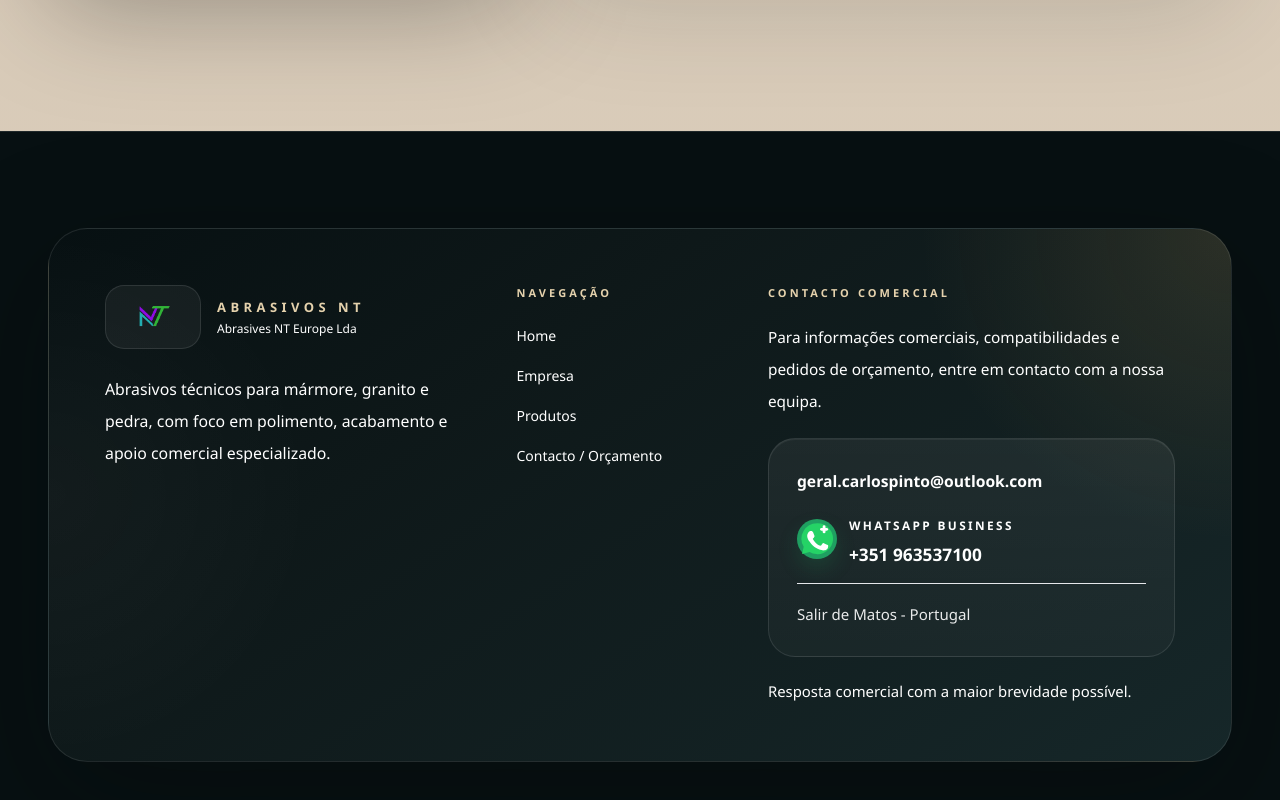
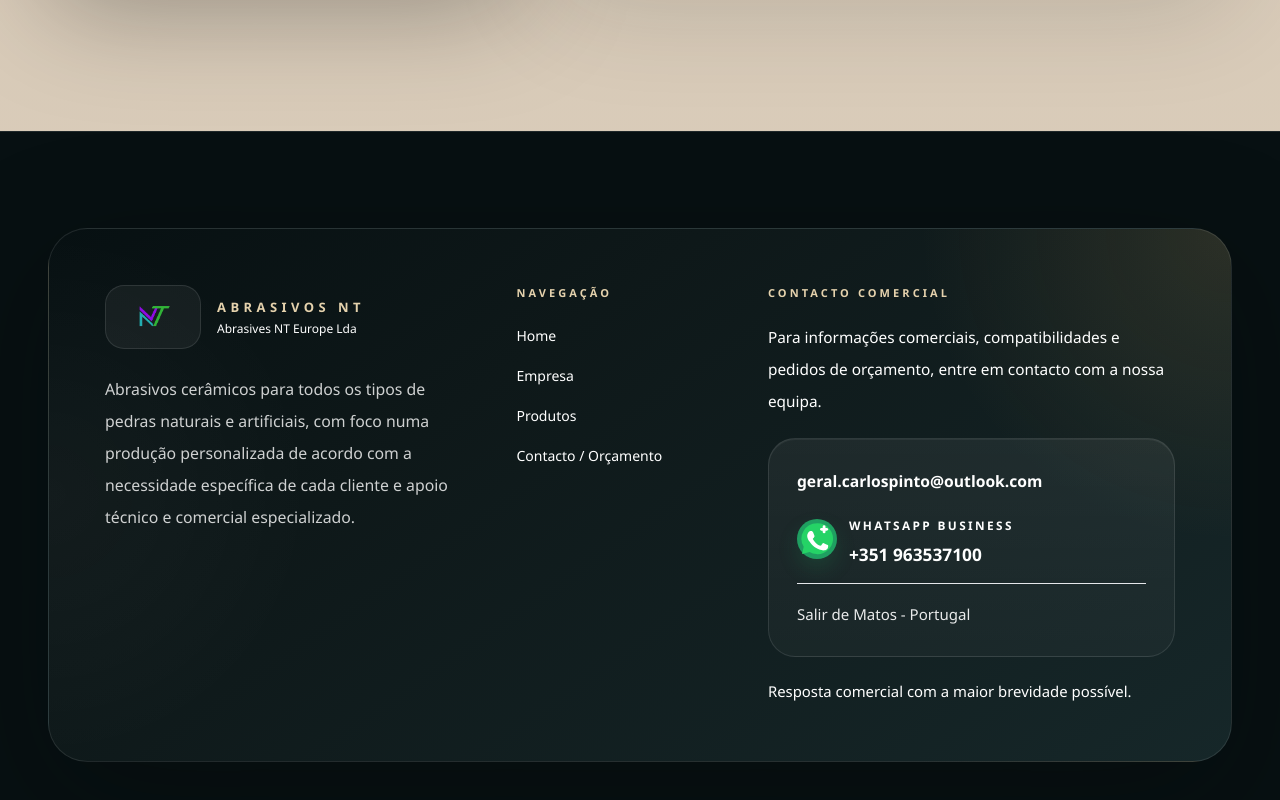
Before and after one commit to CAP1974/abrasivos-nt-site, a Next.js app: page / in a window 1280 px wide. Shown: the part 5762-6562 px from the top of the page. Built offline with nearby package versions, Linux system fonts and the light colour scheme.

Commit message:
Update footer copy

```diff
--- a/components/site-footer.tsx
+++ b/components/site-footer.tsx
@@ -19,7 +19,7 @@ export function SiteFooter() {
                   <p className="mt-1 text-[11px] font-medium text-white/68 sm:text-xs">{company.legalName}</p>
                 </div>
               </div>
-              <p className="mt-6 max-w-xl text-[0.99rem] leading-8 text-white/82">{footerContent.summary}</p>
+              <p className="mt-6 max-w-[32rem] text-[0.96rem] leading-7 text-white/80 sm:text-[0.99rem] sm:leading-8">{footerContent.summary}</p>
             </div>
 
             <div>
--- a/content/site.ts
+++ b/content/site.ts
@@ -197,7 +197,7 @@ export const company = {
 
 export const footerContent = {
   summary:
-    "Abrasivos técnicos para mármore, granito e pedra, com foco em polimento, acabamento e apoio comercial especializado.",
+    "Abrasivos cerâmicos para todos os tipos de pedras naturais e artificiais, com foco numa produção personalizada de acordo com a necessidade específica de cada cliente e apoio técnico e comercial especializado.",
   contactNote:
     "Para informações comerciais, compatibilidades e pedidos de orçamento, entre em contacto com a nossa equipa."
 };
```
